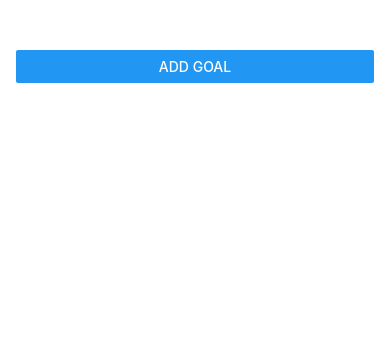
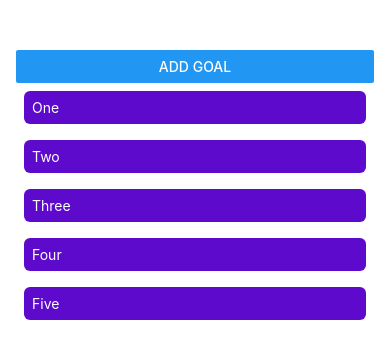
Before and after one commit to webdevFaizan/RNCourse, a React Native app: screen / in a window 390 px wide. Shown: the top 358 px of the page. Built offline with nearby package versions, Linux system fonts and the light colour scheme.

Commit message:
When there are no goals in the list, this screen is created.

```diff
--- a/App.js
+++ b/App.js
@@ -41,7 +41,24 @@ import GoalInput from './component/GoalInput';
 export default function App() {
 
   const [enteredGoalText, setEnteredGoalText] = useState('');
-  const [courseGoals, setCourseGoals] = useState([]);
+  const [courseGoals, setCourseGoals] = useState([
+    {data : 'One', id:1},
+    {data : 'Two', id:2},
+    {data : 'Three', id:3},
+    {data : 'Four', id:4},
+    {data : 'Five', id:5},
+    // {data : 'Six', id:6},
+    // {data : 'Seven', id:7},
+    // {data : 'Eight', id:8},
+    // {data : 'Nine', id:9},
+    // {data : 'Ten', id:10},
+    // {data : 'Eleven', id:11},
+    // {data : 'Twelve', id:12},
+    // {data : 'Thirteen', id:13},
+    // {data : 'Fourteen', id:14},
+    // {data : 'Fifteen', id:15},
+    // {data : 'Sixteen', id:16},
+  ]);
 
   function goalInputHandler (enteredText) {
     // console.log(enteredText);
@@ -74,14 +91,24 @@ export default function App() {
 
   const [modalButtonState, setModalButtonState] = useState(false);
   function modalButtonPressed (){
+    setEnteredGoalText('');
     setModalButtonState(!modalButtonState);
   }
 
 
   return (
     <View style={styles.appContainer}>
+        {
+          courseGoals.length===0 &&
+          <View style={{justifyContent : 'center', alignItems: 'center', marginBottom : 49}}>
+            <Text style = {styles.noListContainer} >Please Add Goals to your list and touch on the list to delete Goals</Text>
+          </View>
+        }
       <Button title='ADD GOAL' onPress={modalButtonPressed}></Button>
         <GoalInput goalInputHandler={goalInputHandler} addGoalHandler={addGoalHandler} enteredGoalText={enteredGoalText} modalButtonState={modalButtonState} modalButtonPressed={modalButtonPressed}/>
+
+        {
+        courseGoals.length!==0 &&
             <View style={{flex : 5}}>
             <FlatList
             alwaysBounceVertical= {true}    //DOUBT : This does not seem to work
@@ -95,6 +122,7 @@ export default function App() {
             // The reason why this keyExtractor is kept separate, is that each View item from the list will require the unique list item.
             />
           </View>
+        }
     </View>
   );
 }
@@ -112,9 +140,17 @@ const styles = StyleSheet.create({
   appContainer : {
     flex : 1,
     paddingTop : 50,
-    paddingHorizontal : 16
+    paddingHorizontal : 16,
+    justifyContent : 'center'
   },
   goalsContainer : {
     flex : 5
+  },
+  noListContainer : {
+    // flex : 5,
+    fontWeight : 'Bold',
+    fontSize : 33,
+    color : 'red',
+    textAlign : 'center'
   }
 });
--- a/component/GoalInput.js
+++ b/component/GoalInput.js
@@ -1,4 +1,5 @@
 import { StyleSheet, View, TextInput, Button, Modal } from "react-native";
+//IMPORTANT : The button component uses the pressable component internally, which means that we could build the custom Button by default by creating the pressable component and customizing it.
 function GoalInput(props){
     return (
         <Modal visible={props.modalButtonState} animationType={'slide'}>
```
Lines whose indentation alone changed are shown as unchanged.
